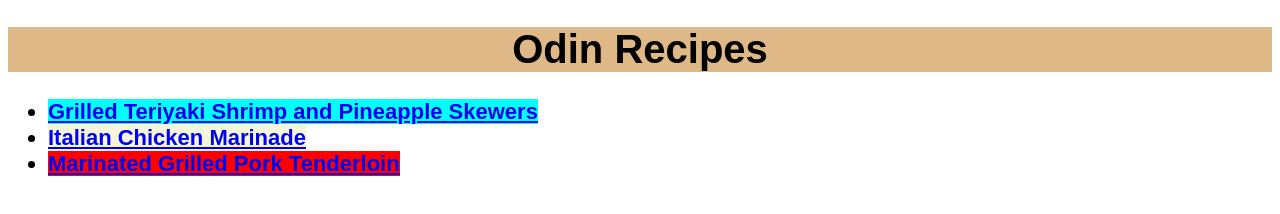
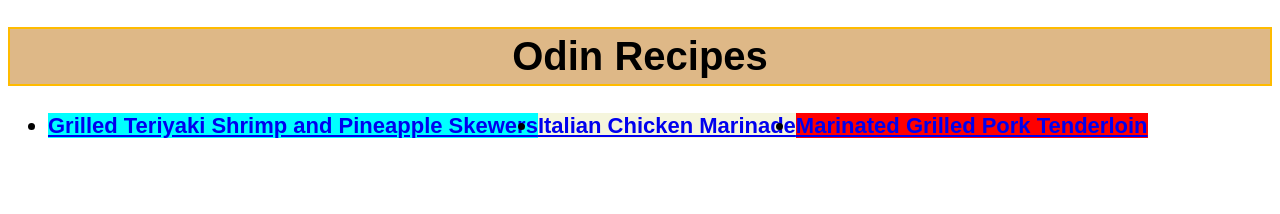
Before and after one commit to ValerioL94/odin-recipes, a plain HTML site: page index.html in a window 1280 px wide. Drawn offline with Linux system fonts and the light colour scheme.

Commit message:
Add box and flex

```diff
--- a/styles.css
+++ b/styles.css
@@ -1,12 +1,15 @@
 #title {
+    padding: 5px;
+    border: 2px solid rgb(255, 187, 0);
+    text-align: center;
     background-color:burlywood;
     color: black;
     font-family: Arial, Helvetica, sans-serif;
     font-size:40px;
-    text-align: center;
 }
 
 .recipes {
+    display:flex;
     font-family: Arial, Helvetica, sans-serif;
     font-weight:700;
     font-size: 22px;
```
